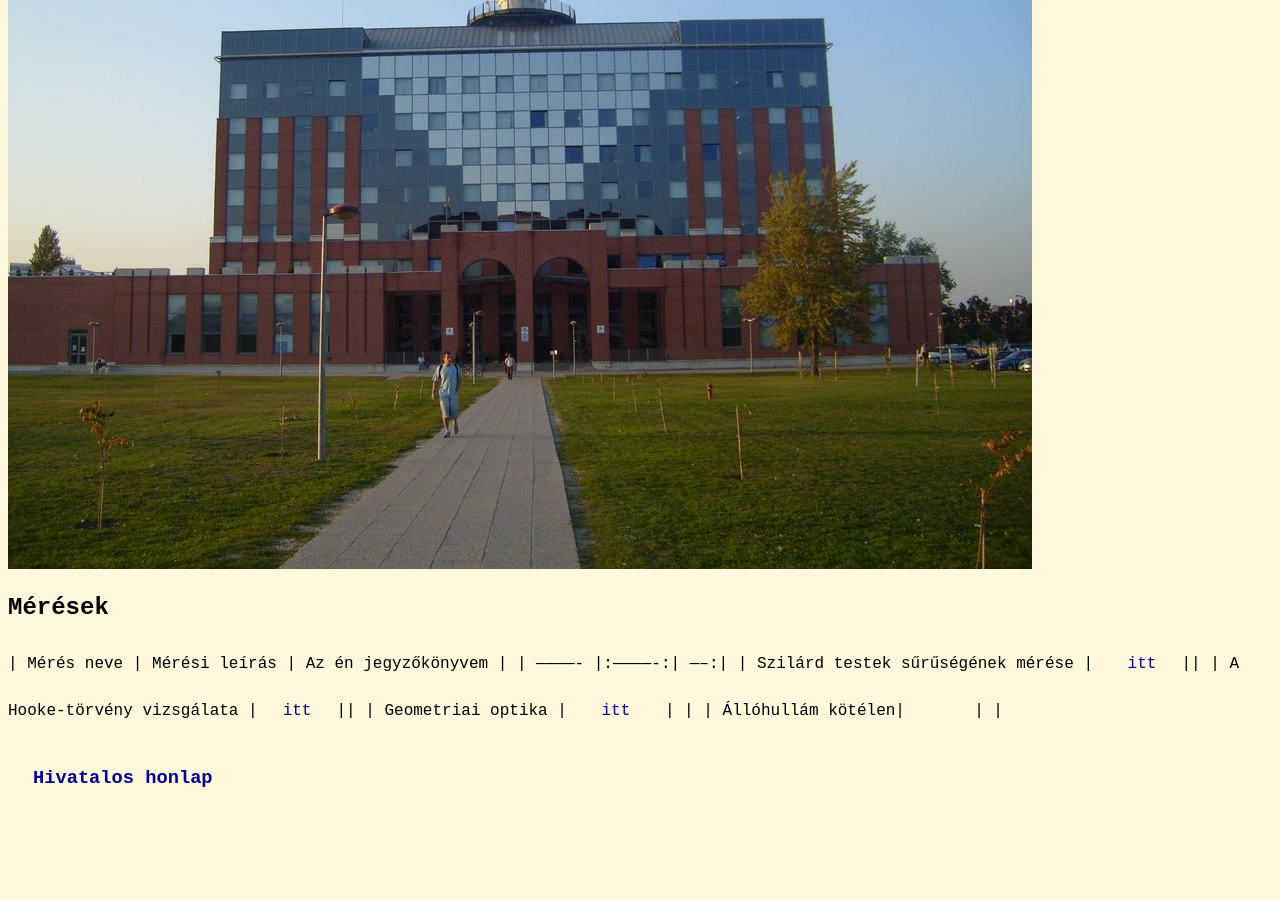
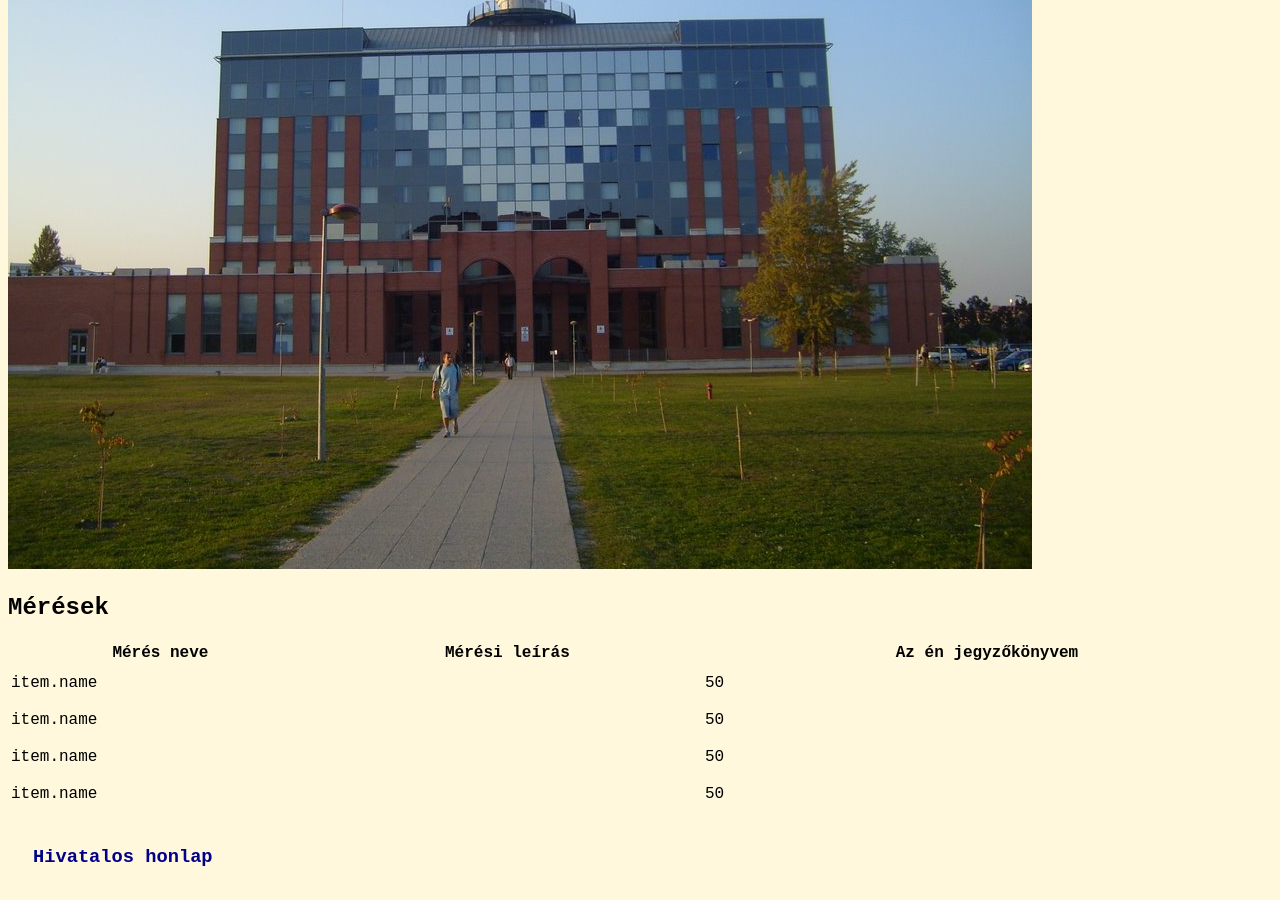
Before and after one commit to B-Lorentz/B-Lorentz.github.io, a Jekyll site: the page built from myfizlab.md, in a window 1280 px wide and 900 px high, scrolled down 988 px. Built offline with Jekyll 4.4.1, drawn with Linux system fonts in a browser that asks for light colours; before the commit the page ends 1809 px from its top, so only the background shows below that.

Commit message:
html table

```diff
--- a/myfizlab.md
+++ b/myfizlab.md
@@ -35,10 +35,20 @@ Budapest, Pázmány Péter stny. 1/A, 1117
 
 ## Mérések
 
-| Mérés neve        | Mérési leírás           | Az én jegyzőkönyvem  |
-| ------------- |:-------------:| -----:|
-| Szilárd testek sűrűségének mérése | [itt](http://metal.elte.hu/fiz_lab/uj/sz_t_s_m/szilard_testek_surusegenek_merese_A.pdf)||
-| A Hooke-törvény vizsgálata |[itt](http://metal.elte.hu/fiz_lab/uj/h_t_v/hooke_torveny_vizsgalata_A.pdf)||
-| Geometriai optika  | [itt](http://metal.elte.hu/fiz_lab/uj/o_a/Optikai_alapmeresek.pdf)      |  |
-| Állóhullám kötélen| [](http://metal.elte.hu/fiz_lab/uj/a_k/allohullam_kotelen_A.pdf)  |  |
+<table style="width:100%">
+  <tr>
+    <th> Mérés neve </th>
+    <th> Mérési leírás</th>
+    <th> Az én jegyzőkönyvem</th>
+  </tr>
+  {% for item in site.data.labs %}
+  <tr>
+    <td>item.name</td>
+    <td><a href="{{ item.desc }}">
+      {{ Letölthető }}
+    </a> </td>
+    <td>50</td>
+  </tr>
+  {% endfor %}
+</table>
 ### [Hivatalos honlap](http://metal.elte.hu/fiz_lab/)
```
